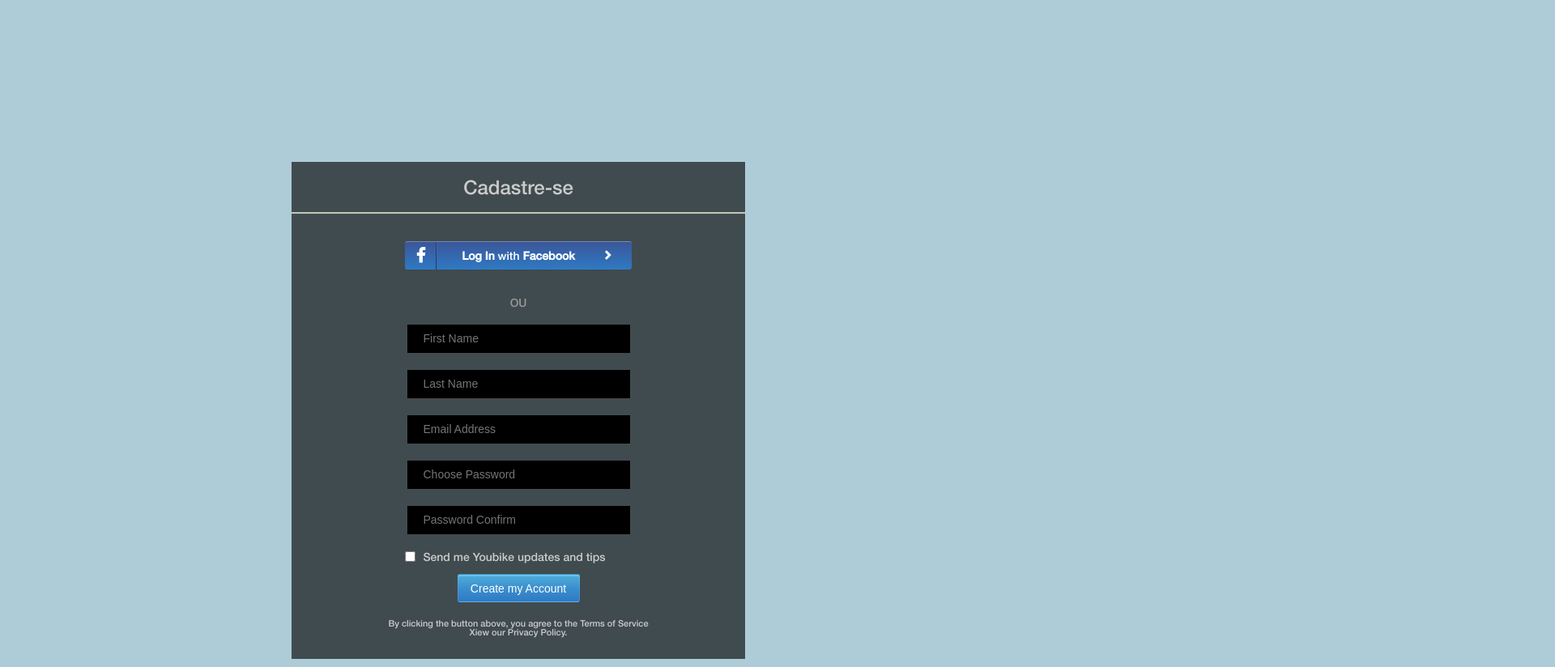
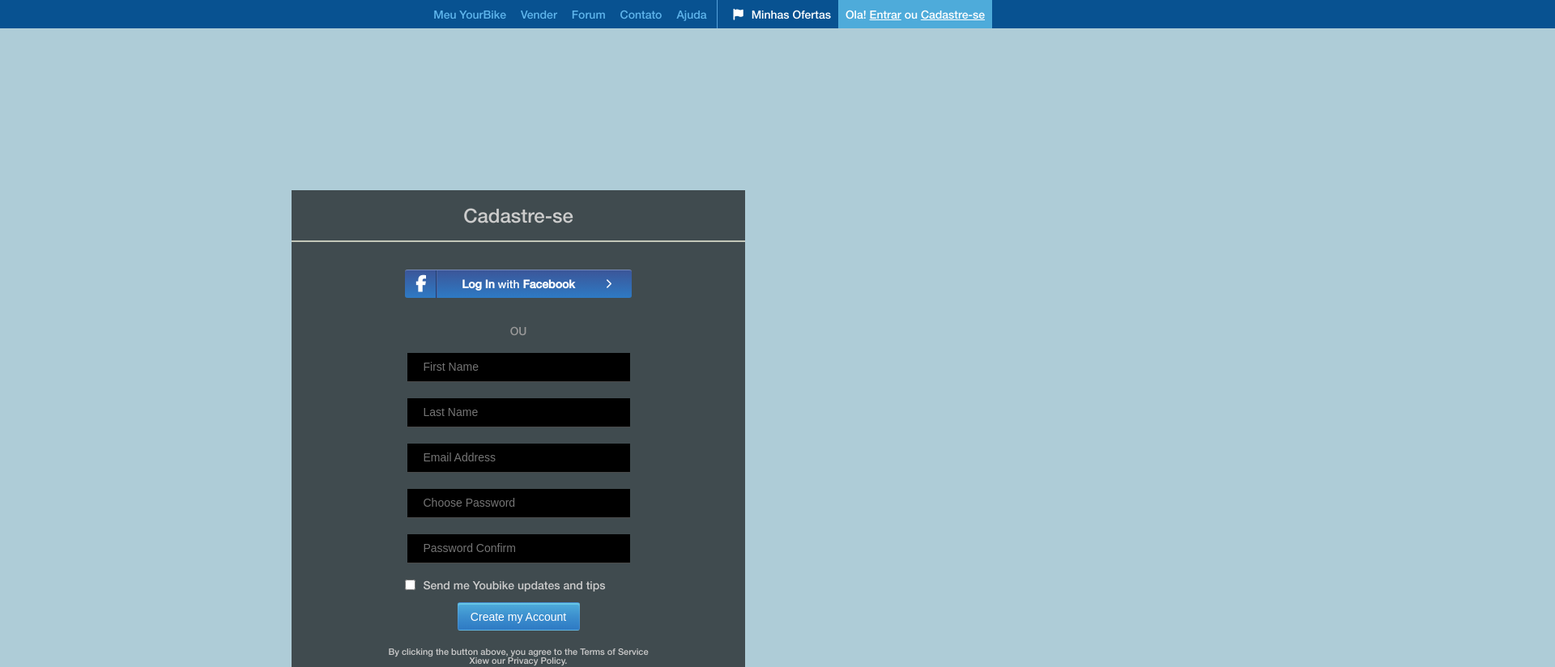
Before and after one commit to labteamwork/teamwork, a plain HTML site: page index.html in a window 1280 px wide. Shown: the top 824 px of the page at 81% size, 1920 px wide, since content can reach past the window. Drawn offline with Linux system fonts and the light colour scheme.

Commit message:
bogdan - complete header

```diff
--- a/css/style.css
+++ b/css/style.css
@@ -50,7 +50,58 @@ table {
 	box-sizing: border-box;
 }
 
-
+/********* HEADER *********/
+body{
+	overflow-x: hidden;
+}
+img{
+	display: inline-block;
+}
+header{
+	margin: 0 auto;
+	width: 1200px;
+	padding: 0 15px;
+}
+.container{
+	background-color: #085291;
+	margin: 0 -999999px;
+	padding: 0 999999px;
+	float: right;
+}
+li{
+	display: inline-block;
+	padding: 10px 0;
+}
+.header__left,.header__right{
+	display: inline-block;
+}
+.header__left__link,.header__right__link{
+	color: #5fb5ec; /* text color */
+	padding: 9px;
+}
+.header__right__link{
+	color: #fff;
+}
+.always__blue,.header__left__link:hover,.header__right__link:hover{
+	color: #fff;
+	background-color: #4eabda;
+}
+.always__blue{
+	padding-top: 11px;
+}
+.header__right{
+	border-left: 1px solid #56a2dc;
+}
+.no__underline{
+	text-decoration: underline;
+}
+.no__underline:hover{
+	text-decoration: none;
+}
+.fa-flag{
+	margin: 0 10px
+}
+/********* END__HEADER *********/
 
 
 /*----------------------lena_code--------------------------*/
--- a/index.html
+++ b/index.html
@@ -6,9 +6,35 @@
   <meta http-equiv="X-UA-Compatible" content="ie=edge">
   <link rel="stylesheet" href="css/style.css">
   <link rel="stylesheet" href="css/font.css">
+  <script src="https://use.fontawesome.com/a951931a9e.js"></script>
   <title>team_work</title>
 </head>
 <body>
+<header class="clearfix">
+    <div class="container clearfix">
+      <div class="header__left">
+        <ul>
+          <li><a href="#" class="header__left__link">Meu YourBike</a></li>
+          <li><a href="#" class="header__left__link">Vender</a></li>
+          <li><a href="#" class="header__left__link">Forum</a></li>
+          <li><a href="#" class="header__left__link">Contato</a></li>
+          <li><a href="#" class="header__left__link">Ajuda</a></li>
+        </ul>
+      </div>
+
+      <div class="header__right">
+        <ul>
+          <li class="right__li">
+          <a href="#" class="header__right__link"><i class="fa fa-flag" aria-hidden="false"></i>Minhas Ofertas</a>
+          </li>
+          <li class="right__li always__blue">
+          <a href="#" class="header__right__link">Ola! <span class="no__underline">Entrar</span> ou <span class="no__underline" >Cadastre-se</span></a>
+          </li>
+
+        </ul>
+      </div>
+    </div>
+  </header>
   <div class="form_content">
     <h2>Cadastre-se</h2>
     <form>
```
